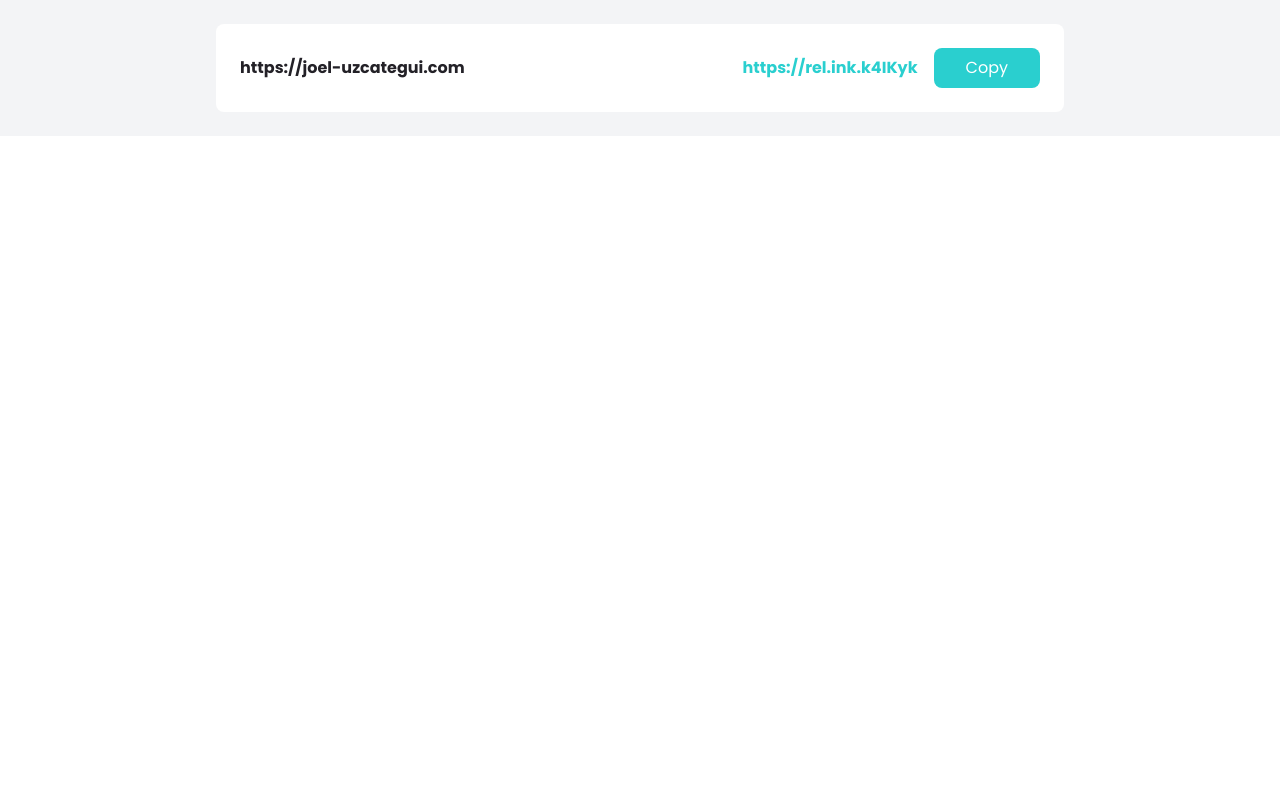
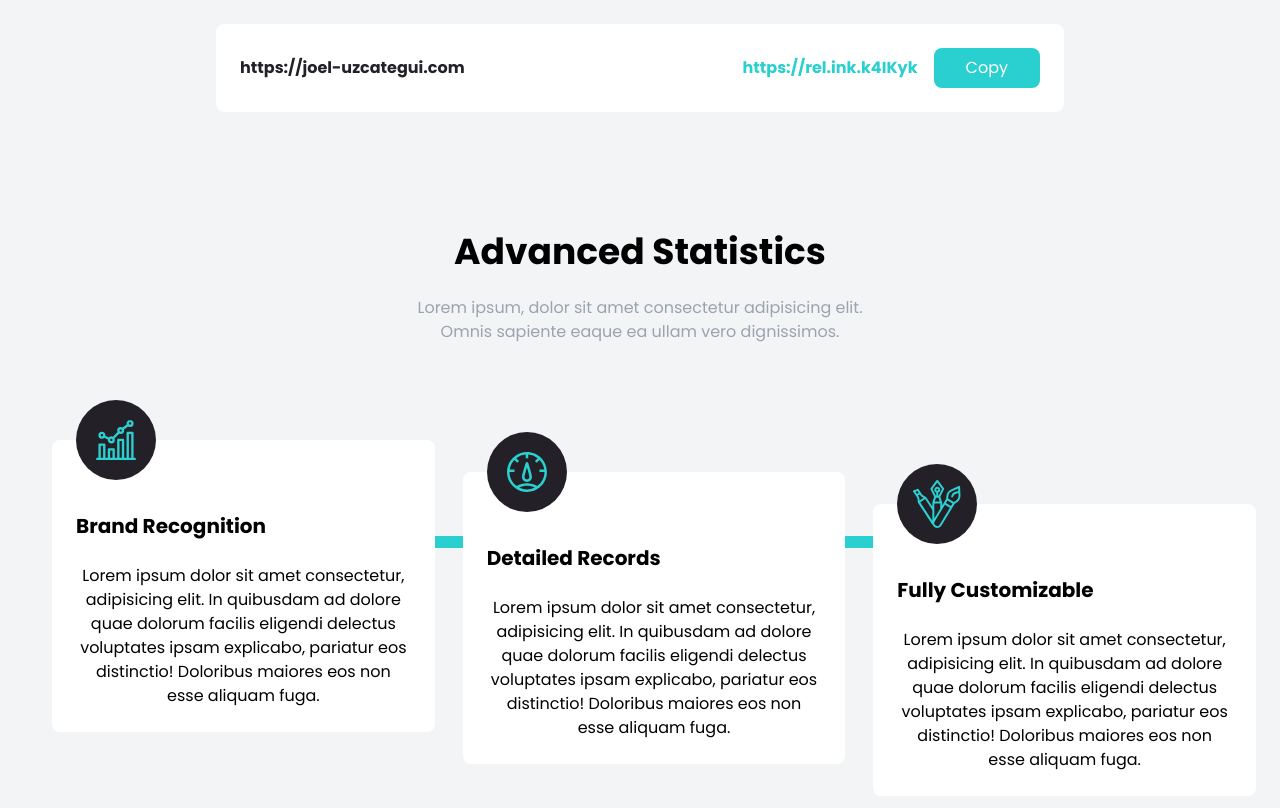
Before and after one commit to RosaLeaveMeAlone/shortly-tailwind-svelte, a SvelteKit app: page / in a window 1280 px wide. Shown: the part 1140-1948 px from the top of the page. Before the commit the page ends 1276 px from the top, so only its background shows below. Built offline with nearby package versions, Linux system fonts and the light colour scheme.

Commit message:
feature boxes

```diff
--- a/src/routes/+page.svelte
+++ b/src/routes/+page.svelte
@@ -139,3 +139,70 @@
         </div>
     </div>
 </section>
+
+<!-- Stats Section -->
+<section id="stats" class="py-24 bg-gray-100">
+    <div class="container mx-auto px-3">
+        <h2 class="text-4xl mb-6 font-bold text-center">
+            Advanced Statistics
+        </h2>
+        <p class="max-w-xs mx-auto text-center text-gray-400 md:max-w-md">
+            Lorem ipsum, dolor sit amet consectetur adipisicing elit. Omnis sapiente eaque ea ullam vero dignissimos.
+        </p>
+    </div>
+</section>
+
+<!-- Features Box Section -->
+<section id="features" class="pb-32 bg-gray-100">
+    <div class="relative container flex flex-col items-start px-6 mx-auto md:flex-row md:space-x-7">
+        <!-- Horizontal Line -->
+        <div class="hidden absolute top-24 w-10/12 left-16 h-3 bg-cyan md:block"></div>
+        <!-- Vertical Line -->
+        <div class="absolute w-2 left-1/2 h-full -ml-1 bg-cyan md:hidden"></div>
+        <!-- Box 1 -->
+        <div class="relative flex flex-col p-6 space-y-6 bg-white rounded-lg md:w-1/3">
+            <!-- Image Positioning -->
+            <div class="absolute -ml-10 left-1/2 -top-10 md:left-16">
+                <!-- Image Container for Background & Center -->
+                <div class="flex items-center justify-center w-20 h-20 p-4 rounded-full bg-veryDarkViolet">
+                    <!-- Image -->
+                    <img src="images/icon-brand-recognition.svg" alt="">
+                </div>
+            </div>
+            <h5 class="pt-6 text-xl font-bold text-center capitalize md:text-left">Brand Recognition</h5>
+            <p class="text-center text-gray-400md:text-left">
+                Lorem ipsum dolor sit amet consectetur, adipisicing elit. In quibusdam ad dolore quae dolorum facilis eligendi delectus voluptates ipsam explicabo, pariatur eos distinctio! Doloribus maiores eos non esse aliquam fuga.
+            </p>
+        </div>
+        <!-- Box 2 -->
+        <div class="relative flex flex-col mt-24 p-6 space-y-6 bg-white rounded-lg md:w-1/3 md:mt-8">
+            <!-- Image Positioning -->
+            <div class="absolute -ml-10 left-1/2 -top-10 md:left-16">
+                <!-- Image Container for Background & Center -->
+                <div class="flex items-center justify-center w-20 h-20 p-4 rounded-full bg-veryDarkViolet">
+                    <!-- Image -->
+                    <img src="images/icon-detailed-records.svg" alt="">
+                </div>
+            </div>
+            <h5 class="pt-6 text-xl font-bold text-center capitalize md:text-left">Detailed Records</h5>
+            <p class="text-center text-gray-400md:text-left">
+                Lorem ipsum dolor sit amet consectetur, adipisicing elit. In quibusdam ad dolore quae dolorum facilis eligendi delectus voluptates ipsam explicabo, pariatur eos distinctio! Doloribus maiores eos non esse aliquam fuga.
+            </p>
+        </div>
+        <!-- Box 3 -->
+        <div class="relative flex flex-col mt-24 p-6 space-y-6 bg-white rounded-lg md:w-1/3 md:mt-16">
+            <!-- Image Positioning -->
+            <div class="absolute -ml-10 left-1/2 -top-10 md:left-16">
+                <!-- Image Container for Background & Center -->
+                <div class="flex items-center justify-center w-20 h-20 p-4 rounded-full bg-veryDarkViolet">
+                    <!-- Image -->
+                    <img src="images/icon-fully-customizable.svg" alt="">
+                </div>
+            </div>
+            <h5 class="pt-6 text-xl font-bold text-center capitalize md:text-left">Fully Customizable</h5>
+            <p class="text-center text-gray-400md:text-left">
+                Lorem ipsum dolor sit amet consectetur, adipisicing elit. In quibusdam ad dolore quae dolorum facilis eligendi delectus voluptates ipsam explicabo, pariatur eos distinctio! Doloribus maiores eos non esse aliquam fuga.
+            </p>
+        </div>
+    </div>
+</section>
```
